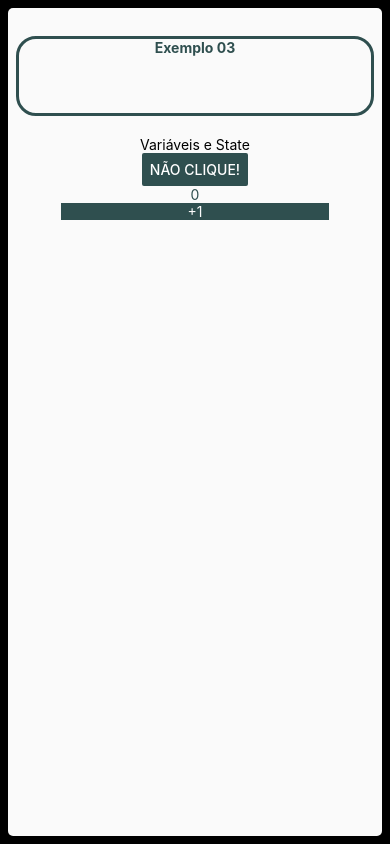
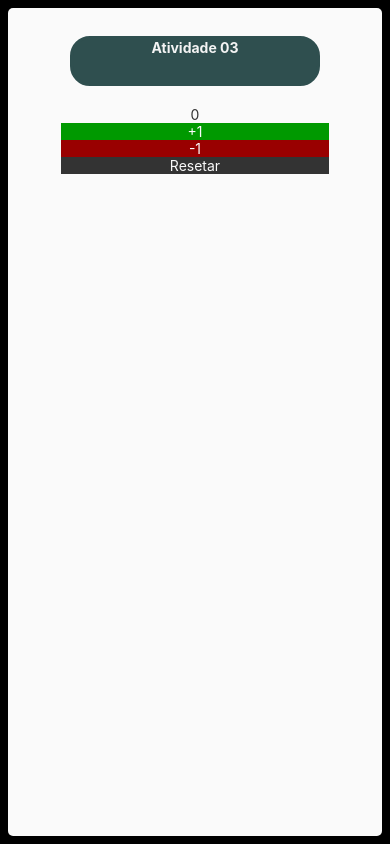
Before and after one commit to Mayumino/aula-introducao-expo, a React Native app: screen / in a window 390 px wide. Built offline with nearby package versions, Linux system fonts and the light colour scheme; what react-native-responsive-fontsize would draw is missing.

Commit message:
09.04.25

```diff
--- a/App.js
+++ b/App.js
@@ -10,12 +10,13 @@ import Exemplo03 from './src/exemplos/exemplo-03';
 //Atividades
 import Atividade01 from './src/atividades/atividade-01';
 import Atividade02 from './src/atividades/atividade-02';
+import Atividade03 from './src/atividades/atividade-03';
 
 
 export default function App() {
   return (
     <View style={styles.container}>
-      <Exemplo03/>
+      <Atividade03/>
       <StatusBar style="light"/>
     </View>
   );
--- /dev/null
+++ b/src/atividades/atividade-03/index.js
@@ -0,0 +1,45 @@
+import { useState } from 'react'
+import { View, Text, Button, Alert, TouchableOpacity } from 'react-native';
+import styles from './styles';
+
+function Atividade03() {
+
+    const [numero, setNumero] = useState(0);
+
+    function handleIncrementa() {
+        setNumero(numero+1);
+    }
+
+    function handleDecrementa() {
+        setNumero(numero-1);
+    }
+
+    function handleReseta() {
+        setNumero(numero*0);
+    }
+
+    return (
+        <View style={styles.container}>
+          <Text style={styles.titulo}>Atividade 03</Text>
+
+        {/* TouchableOpacity Example */}
+      <Text style={styles.valor}>{numero}</Text>
+      <TouchableOpacity style={styles.botaomais} onPress={handleIncrementa}>
+        <Text style={styles.txtBotao}>+1</Text>
+      </TouchableOpacity>
+
+      <TouchableOpacity style={styles.botaomenos} onPress={handleDecrementa}>
+        <Text style={styles.txtBotao}>-1</Text>
+      </TouchableOpacity>
+
+      <TouchableOpacity style={styles.botaoreseta} onPress={handleReseta}>
+        <Text style={styles.txtBotao}>Resetar</Text>
+      </TouchableOpacity>
+
+
+        </View>
+      );
+
+}
+
+export default Atividade03;
--- /dev/null
+++ b/src/atividades/atividade-03/styles.js
@@ -0,0 +1,79 @@
+import { StyleSheet } from 'react-native';
+
+import { RFPercentage } from 'react-native-responsive-fontsize'
+
+const styles = StyleSheet.create({
+    container: {
+        flex: 1,
+        backgroundColor: '#fafafa',
+        borderRadius: 5,
+        padding: 8,
+        alignItems: 'center',
+    },
+
+    titulo: {
+        fontSize: RFPercentage(3),
+        borderWidth: 3,
+        marginTop: 20,
+        marginBottom: 20,
+        //padding: 8,
+        width: '70%',
+        height: 50,
+        textAlign: 'center',
+        textAlignVertical: 'center',
+        color: '#f3f3f3',
+        borderColor: 'darkslategray',
+        backgroundColor: 'darkslategray',
+        borderRadius: 20,
+        fontWeight: 'bold',
+    },
+
+    texto: {
+        fontSize: RFPercentage(2.2),
+        marginBottom: RFPercentage(2)
+    },
+
+
+
+    valor: {
+        color: '#333',
+        fontSize: RFPercentage(12)
+    },
+
+    botaomais: {
+        backgroundColor:'#009900',
+        width: '75%',
+        borderRadius: RFPercentage(2),
+        padding: RFPercentage(1.5),
+        alignItems: 'center',
+        justifyContent: 'center',
+        margin: RFPercentage(1),
+    },
+
+    botaomenos: {
+        backgroundColor:'#990000',
+        width: '75%',
+        borderRadius: RFPercentage(2),
+        padding: RFPercentage(1.5),
+        alignItems: 'center',
+        justifyContent: 'center',
+        margin: RFPercentage(1),
+    },
+
+    botaoreseta: {
+        backgroundColor:'#333',
+        width: '75%',
+        borderRadius: RFPercentage(2),
+        padding: RFPercentage(1.5),
+        alignItems: 'center',
+        justifyContent: 'center',
+        margin: RFPercentage(1),
+    },
+
+    txtBotao: {
+        fontSize: RFPercentage(2),
+        color:'#fafafa',
+    }
+});
+
+export default styles;
```
